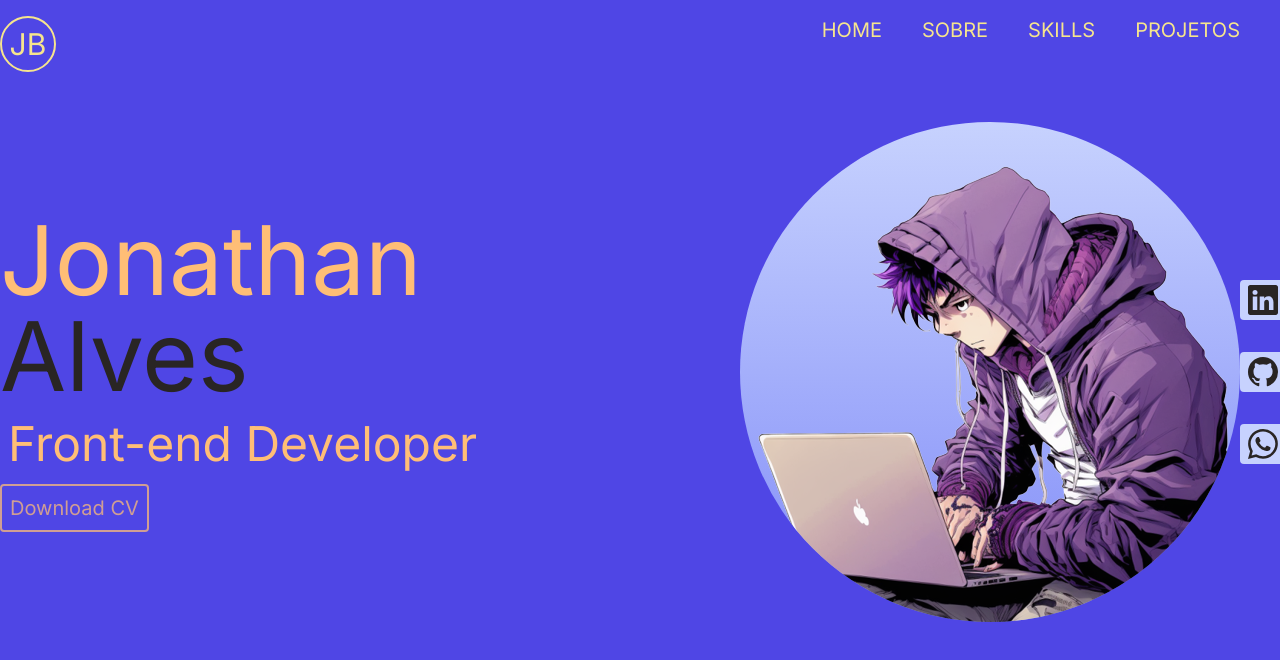
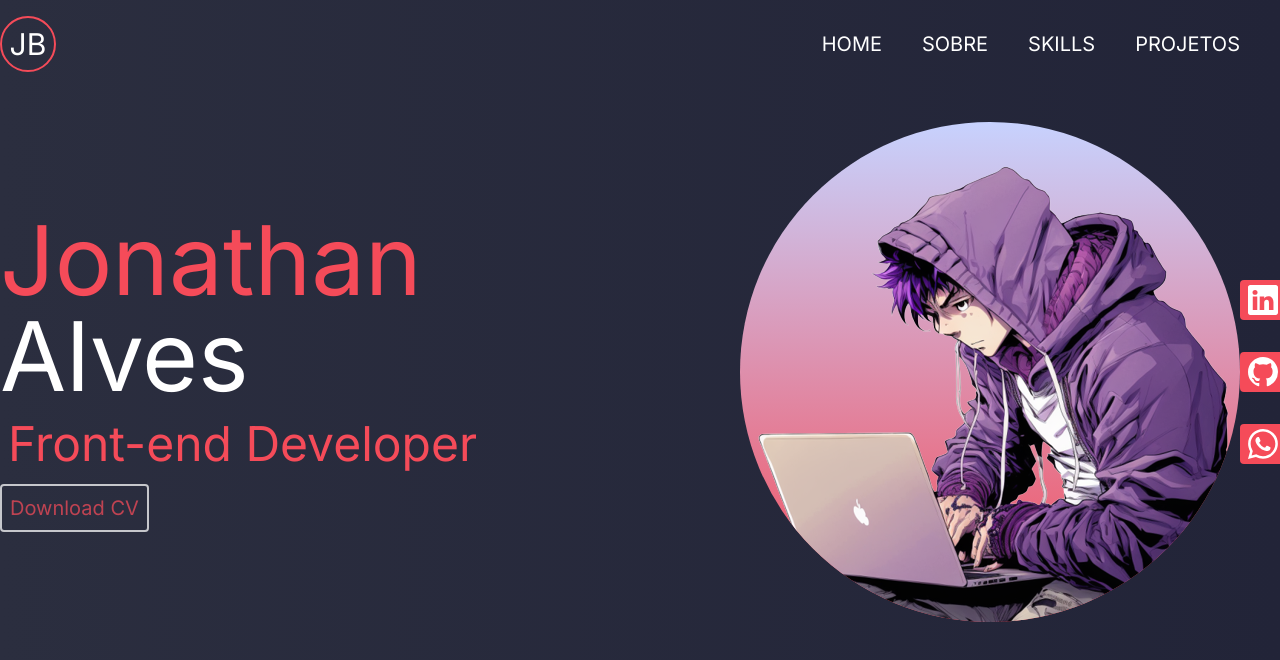
Before and after one commit to jonathanalves25/projetos_pessoais, a React (Create React App) app in the folder portifolio_2023/: page / in a window 1280 px wide. Shown: the top 660 px of the page. Built offline with nearby package versions, Linux system fonts and the light colour scheme; a web font is replaced by a local one.

Commit message:
estilizando pagina "sobre mim"

```diff
--- a/portifolio_2023/src/App.jsx
+++ b/portifolio_2023/src/App.jsx
@@ -5,7 +5,7 @@ import { MainRoute } from './routes/MainRoute';
 
 function App() {
   return (
-    <div className="container-full h-screen bg-indigo-600">
+    <div className="container-full h-screen bg-gradient-to-r from-blue-600 to-blue-700">
       <nav>
         <NavMenu/>
       </nav>
--- a/portifolio_2023/src/components/NavMenu.jsx
+++ b/portifolio_2023/src/components/NavMenu.jsx
@@ -1,35 +1,37 @@
 import {Link} from 'react-router-dom';
+import {GiHamburgerMenu} from 'react-icons/gi'
 
 export const NavMenu = () => {
   return (
-    <div className="container mx-auto flex justify-between sticky text-yellow-200">
-      <div className="w-12 h-12 ml-8 xl:ml-0 md:w-14 md:h-14 rounded-full border-2 border-yellow-200 flex justify-center items-center mt-4 md:ml-8 xl:ml-0">
+    <div className="container mx-auto flex justify-between sticky text-white">
+      <div className="w-12 h-12 ml-8 xl:ml-0 md:w-14 md:h-14 rounded-full border-2 border-red-700 flex justify-center items-center mt-4 md:ml-8 xl:ml-0">
         <h2 className="text-xl md:text-3xl font-sans">JB</h2>
       </div>
 
-      <div className='mr-10'>
-        <ul className="sm:flex md:gap-10 font-sans text-yellow-200 text-xl uppercase pt-4 hidden sm:block">
-          <li className='hover:text-stone-700 ease-in-out duration-300'>
+      <div className='mr-10 flex items-center'>
+        <ul className="sm:flex md:gap-10 font-sans text-white text-xl uppercase pt-4 hidden sm:block">
+          <li className='hover:text-red-700 ease-in-out duration-300'>
             <Link to='/'>
               Home
             </Link>
           </li>
-          <li className='hover:text-stone-700 ease-in-out duration-300'>
+          <li className='hover:text-red-700 ease-in-out duration-300'>
             <Link to='/sobre'>
               Sobre
             </Link>
           </li>
-          <li className='hover:text-stone-700 ease-in-out duration-300'>
+          <li className='hover:text-red-700 ease-in-out duration-300'>
             <Link to='/skills'>
               Skills
             </Link>
           </li>
-          <li className='hover:text-stone-700 ease-in-out duration-300'>
+          <li className='hover:text-red-700 ease-in-out duration-300'>
             <Link to='/projetos'>
               Projetos
             </Link>
           </li>
         </ul>
+        <GiHamburgerMenu className='text-4xl sm:hidden hover:text-red-700 mt-4'/>
       </div>
     </div>
   )
--- a/portifolio_2023/src/components/Socials.jsx
+++ b/portifolio_2023/src/components/Socials.jsx
@@ -5,21 +5,21 @@ export const Socials = () => {
   return (
     <div className="text-stone-800 flex sm:flex-col justify-center gap-2 mt-6 sm:mt-0 sm:gap-8 sm:-mr-48 text-3xl w-60 font-sans">
 
-      <div className="px-2 py-1 bg-indigo-200 text-gray-800 sm:mr-6 hover:-ml-28 w-auto hover:ease-in hover:duration-300 ease-out duration-300 rounded">
+      <div className="px-2 py-1 bg-red-700 text-white  sm:mr-6 hover:-ml-28 w-auto hover:ease-in hover:duration-300 ease-out duration-300 rounded">
         <a href='https://www.linkedin.com/in/jonathan-alves-42278610a/' className="flex gap-2 items-center" target='_blank' rel='noopener noreferrer'>
           <BsLinkedin/>
           <p className="hidden sm:block font-bold text-2xl pl-1">Linkedin</p>
         </a>
       </div>
 
-      <div className="px-2 py-1 bg-indigo-200 text-gray-800 sm:mr-6 hover:-ml-24 w-auto hover:ease-in hover:duration-300 ease-out duration-300 rounded">
+      <div className="px-2 py-1 bg-red-700 text-white sm:mr-6 hover:-ml-24 w-auto hover:ease-in hover:duration-300 ease-out duration-300 rounded">
         <a href='https://github.com/jonathanalves25/projetos_pessoais' className="flex gap-2 items-center" target='_blank' rel='noopener noreferrer'>
           <BsGithub/>
           <p className="hidden sm:block font-bold text-2xl pl-1">Github</p>
         </a>
       </div>
 
-      <div className="px-2 py-1 bg-indigo-200 text-gray-800 sm:mr-6 hover:-ml-36 w-auto hover:ease-in hover:duration-300 ease-out duration-300 rounded">
+      <div className="px-2 py-1 bg-red-700 text-white sm:mr-6 hover:-ml-36 w-auto hover:ease-in hover:duration-300 ease-out duration-300 rounded">
         <a href='https://api.whatsapp.com/send?1=pt_BR&phone=5547999468154'  className="flex gap-2 items-center" target='_blank' rel='noopener noreferrer'>
           <BsWhatsapp/>
           <p className="font-bold text-2xl pl-1 hidden sm:block ">WhatsApp</p>
--- a/portifolio_2023/src/pages/About.jsx
+++ b/portifolio_2023/src/pages/About.jsx
@@ -1,8 +1,22 @@
+import imgPerfil from '../assets/images/johnny.jpg'
 
 export const About = () => {
   return(
-    <div className="container">
-
+    <div className="container mx-auto flex flex-col md:flex-row overflow-hidden md:items-center md:mt-10 lg:mt-28 lg:justify-center lg:gap-20">
+      <div className="p-8 lg:p-2 text-justify text-white md:w-3/3 lg:w-1/2">
+          <h2 className="text-3xl text-red-700 font-sans py-8 md:py-4">
+            Sobre mim
+          </h2>
+          <p className="font-sans">
+          Olá, meu nome é Jonathan, sou um desenvolvedor front-end com 1 ano de experiência na area web. Durante este período, tive a oportunidade de trabalhar em um projeto de migração de dados, onde fiquei responsável pela parte de integração dos e envio dos dados para a API.<br/><br/>
+          Estou procurando uma vaga de front-end com foco em reactJS para continuar crescendo profissionalmente e ajudar empresas a alcançar seus objetivos através de soluções web de qualidade. Tenho facilidade em trabalhar em equipe, sou proativo e busco sempre soluções inovadoras.<br/><br/>
+          Se você estiver procurando por um desenvolvedor web com paixão pelo que faz, habilidades técnicas sólidas e vontade de aprender, eu seria uma excelente escolha para sua equipe. <br/><br/>
+          Agradeço pela sua atenção e fico à disposição para uma conversa mais aprofundada sobre como posso contribuir para sua equipe. Obrigado.
+          </p>
+      </div>
+      <div className="hidden md:w-1/2 lg:block lg:w-1/3 md:px-6 lg:px-0">
+          <img src={imgPerfil} alt="imagem de uma pessoa sentada" className='md:self-start lg:self-center md:rounded-xl md:shadow-xl'/>
+      </div>
     </div>
   )
 }
--- a/portifolio_2023/src/pages/Home.jsx
+++ b/portifolio_2023/src/pages/Home.jsx
@@ -4,12 +4,12 @@ import { Link } from "react-router-dom"
 export const Home = () => {
   return(
     <div className="container-full h-3/4 flex flex-col sm:flex-row justify-center sm:justify-end items-center overflow-hidden">
-      <div className="container text-yellow-300 mx-auto flex justify-center sm:justify-between">
+      <div className="container text-red-700 mx-auto flex justify-center sm:justify-between">
           <div className="flex flex-col justify-center w-4/4 sm:w-2/4">
-            <h2 className="text-5xl md:text-4xl lg:text-6xl md:pl-10 xl:pl-0 xl:text-8xl font-sans">Jonathan <span className="text-stone-800">Alves</span></h2>
-            <p className="text-3xl ml-2 md:text-2xl lg:text-4xl md:pl-10 xl:pl-0 xl:text-5xl pt-4 font-sans">Front-end Developer</p>
+            <h2 className="text-5xl md:text-4xl lg:text-6xl md:pl-10 xl:pl-0 xl:text-8xl font-sans">Jonathan <span className="text-white">Alves</span></h2>
+            <p className="text-3xl ml-2 text-red-700 md:text-2xl lg:text-4xl md:pl-10 xl:pl-0 xl:text-5xl pt-4 font-sans">Front-end Developer</p>
             <div className="mx-auto sm:ml-0 mt-4 flex md:ml-12 xl:ml-0">
-              <p className="border-2 border-yellow-300 p-2 text-xl font-sans rounded hover:border-white hover:bg-white hover:text-stone-800 ease-in-out animate-pulse duration-300">
+              <p className="border-2 border-white p-2 text-xl text-red-700 font-sans rounded hover:border-red-700 hover:bg-blue-700 hover:text-white ease-in-out animate-pulse duration-300">
                 <Link to=".././assets/curriculo/JonathanAlves.pdf" target="_blank" download>
                   Download CV
                 </Link>
@@ -18,8 +18,8 @@ export const Home = () => {
 
           </div>
           <div className="sm:flex justify-center hidden sm:block">
-            <div className="md:w-2/3 lg:w-2/3 lg:h-3/3 xl:w-full xl:h-4/4 bg-gradient-to-b from-indigo-200 to-indigo-400 rounded-full overflow-hidden">
-              <img src={ImgAvatar} alt="Imagem de uma pessoa teclando no seu notebook" className="" />
+            <div className="md:w-2/3 lg:w-2/3 lg:h-3/3 xl:w-full xl:h-4/4 bg-gradient-to-b from-indigo-200 to-red-700 rounded-full overflow-hidden">
+              <img src={ImgAvatar} alt="Imagem de uma pessoa teclando no seu notebook"/>
             </div>
           </div>
         </div>
--- a/portifolio_2023/tailwind.config.js
+++ b/portifolio_2023/tailwind.config.js
@@ -25,6 +25,15 @@ module.exports = {
         300: '#ffbe76',
         200: '#f6e58d'
     },
+      blue: {
+        600: '#2B2E3F',
+        700: '#222438'
+      },
+
+      red: {
+        400: '#f87171',
+        700:'#F54B59',
+      }
   },
     extend: {
       fontFamily: {
```
Also changed, not shown: portifolio_2023/src/assets/images/johnny.jpg (added).
